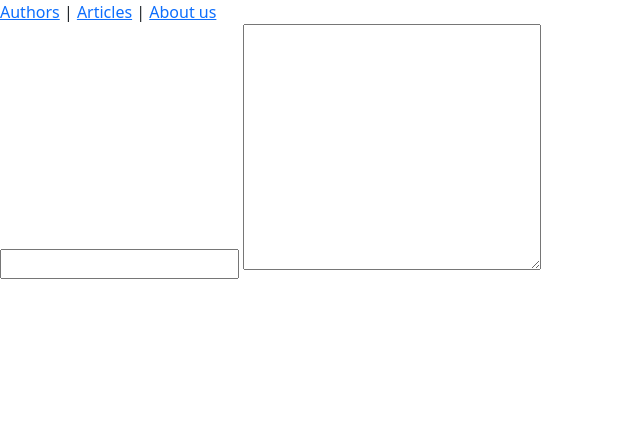
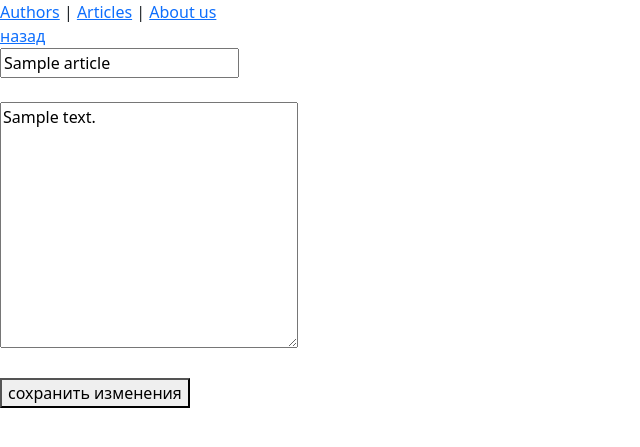
Before and after one commit to AyzKM/habr, a Django app: page /article/1/edit/ in a window 1280 px wide. Shown: the top 447 px of the page, without its empty margins (0-640 px from the left). Run offline with Django 3.2, Linux system fonts and the light colour scheme; tables that the repository leaves empty hold one stand-in row (values such as "Sample post"); some libraries are stand-ins or nearby versions.

Commit message:
added article add function

```diff
--- a/core/templates/article_edit.html
+++ b/core/templates/article_edit.html
@@ -1,10 +1,16 @@
 {% extends 'base.html' %}
 
 {% block content %}
-
-    <form>
-        <input type="text" name="title">
-        <textarea name="" id="" cols="30" rows="10"></textarea>
+    <div>
+        <a href="{% url 'article' article.pk %}">назад</a>
+    </div>
+    <form method="POST">
+        {% csrf_token %}
+        <input type="text" name="title" value="{{ article.title }}">
+        <br><br>
+        <textarea name="text" id="" cols="30" rows="10">{{ article.text }}</textarea>
+        <br><br>
+        <button>сохранить изменения</button>
     </form>
 
 {% endblock %}
--- a/core/views.py
+++ b/core/views.py
@@ -1,4 +1,4 @@
-from django.shortcuts import render, HttpResponse
+from django.shortcuts import render, HttpResponse, redirect
 from core.models import *
 
 # Create your views here.
@@ -31,7 +31,7 @@ def authors(request):
         {"authors": authors}
         )
 
-def article(request, id):
+def article_page(request, id):
     article = Article.objects.get(id=id)
     article.views += 1
     article.save()
@@ -46,4 +46,22 @@ def about(request):
 
 def article_edit(request, pk):
     article = Article.objects.get(id=pk)
+
+    if request.method == "POST":
+        article.title = request.POST.get("title")
+        article.text = request.POST.get("text")
+        article.save()
+        return redirect(article_page, pk)
     return render(request, "article_edit.html", {"article": article})
+
+def article_add(request):
+    if 'title' in request.POST and 'text' in request.POST:
+        title = request.POST["title"]
+        text = request.POST["text"]
+        article = Article(title=title, text=text)
+        article.save()
+        return redirect(articles)
+    return render(
+        request,
+        "article_add.html",
+        )
--- a/habr/urls.py
+++ b/habr/urls.py
@@ -25,7 +25,9 @@ urlpatterns = [
     # path("article/", first_article, name="first-article-page"),
     path("", articles, name='articles'),
     path("authors/", authors, name='authors'),
-    path("article/<int:id>/", article, name='article'),
+    path("article/<int:id>/", article_page, name='article'),
     path("about/", about, name="about"),
-    path("article/<int:pk>/edit/", article_edit, name='article-edit')
+    path("article/<int:pk>/edit/", article_edit, name='article-edit'),
+    path("add_article/", article_add),
+
 ]   + static(settings.STATIC_URL, document_root=settings.STATIC_ROOT)
```
Also changed, not shown: core/static/myscript.js (+4 -4 lines), core/templates/article_add.html (added, +16 -0 lines), core/templates/articles.html (+14 -0 lines).
